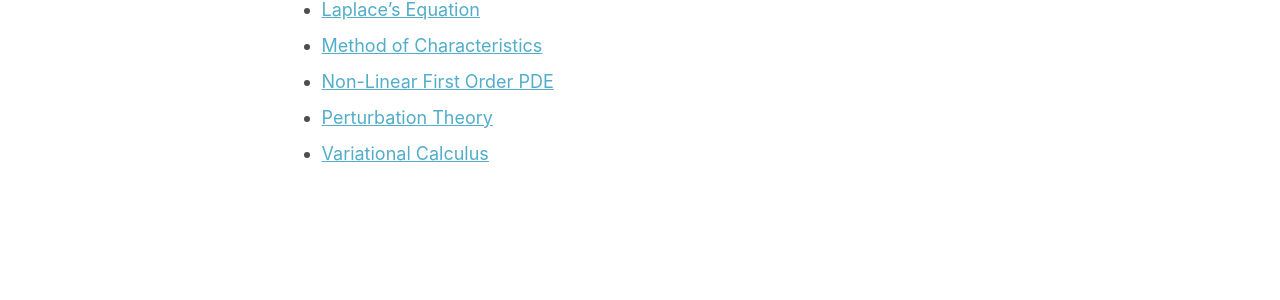
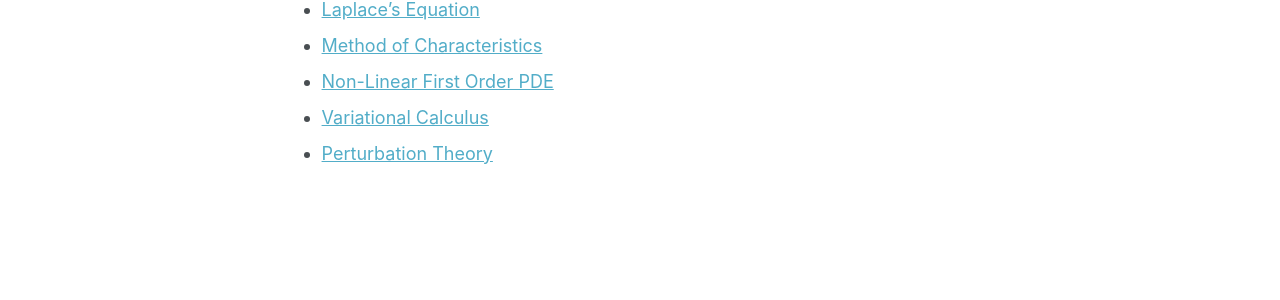
Before and after one commit to Nasser-Mohammed/Nasser-Mohammed.github.io, a Jekyll site: the page built from _pages/notes/pde/nav.md, in a window 1280 px wide and 1025 px high. Shown: the part 450-750 px from the top of the window. Built offline with Jekyll 4.4.1, drawn with Linux system fonts in a browser that asks for light colours.

Commit message:
Update nav.md

```diff
--- a/_pages/notes/pde/nav.md
+++ b/_pages/notes/pde/nav.md
@@ -14,5 +14,5 @@ The notes below come from personal notes, lecture notes, and *Partial Differenti
 - [Laplace's Equation](laplaceequation.md)
 - [Method of Characteristics](method-of-characteristics.md)
 - [Non-Linear First Order PDE](conservation-eq.md)
+- [Variational Calculus](variational-calc.md)
 - [Perturbation Theory](perturbation-theory.md)
-- [Variational Calculus](variational-calc.md)
```
